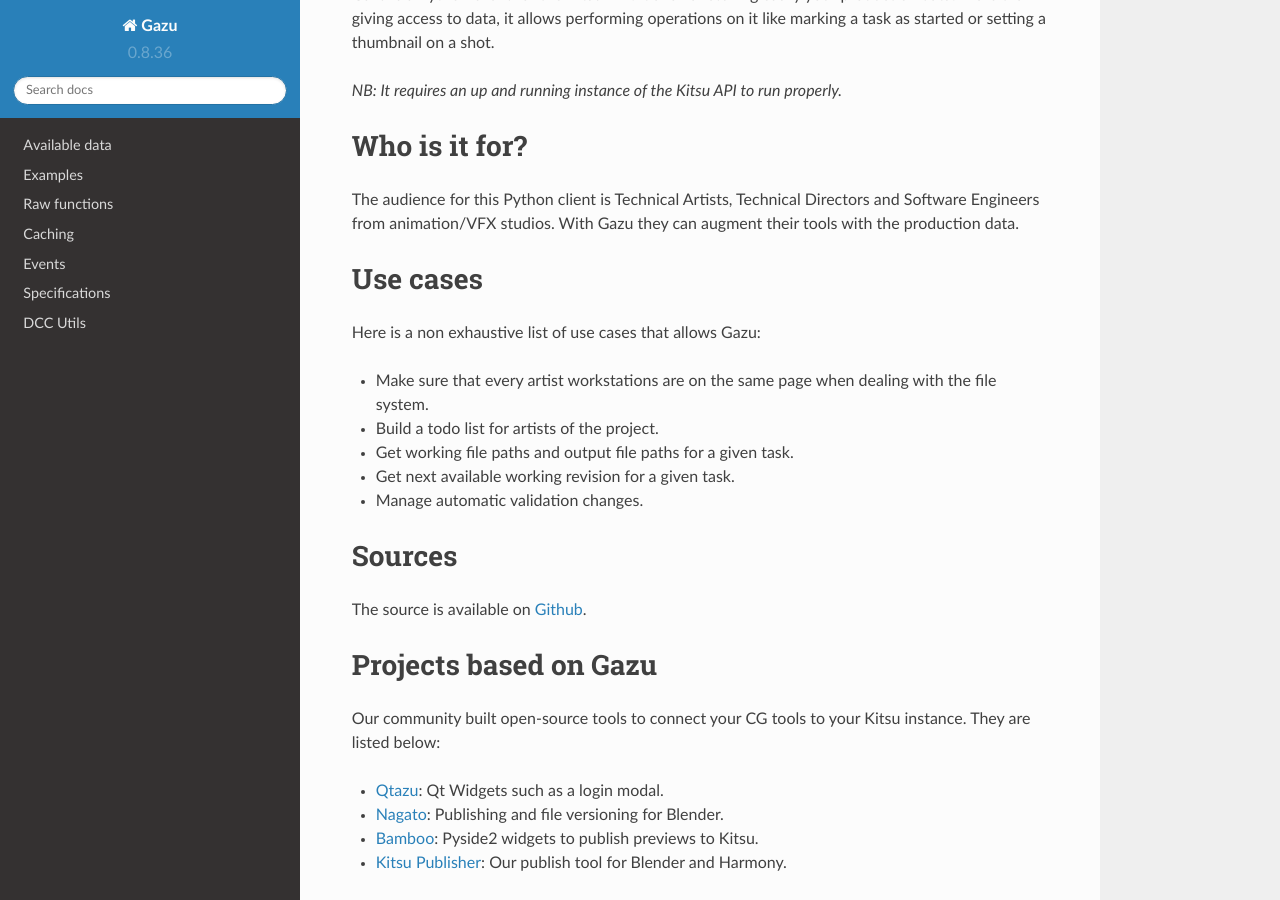
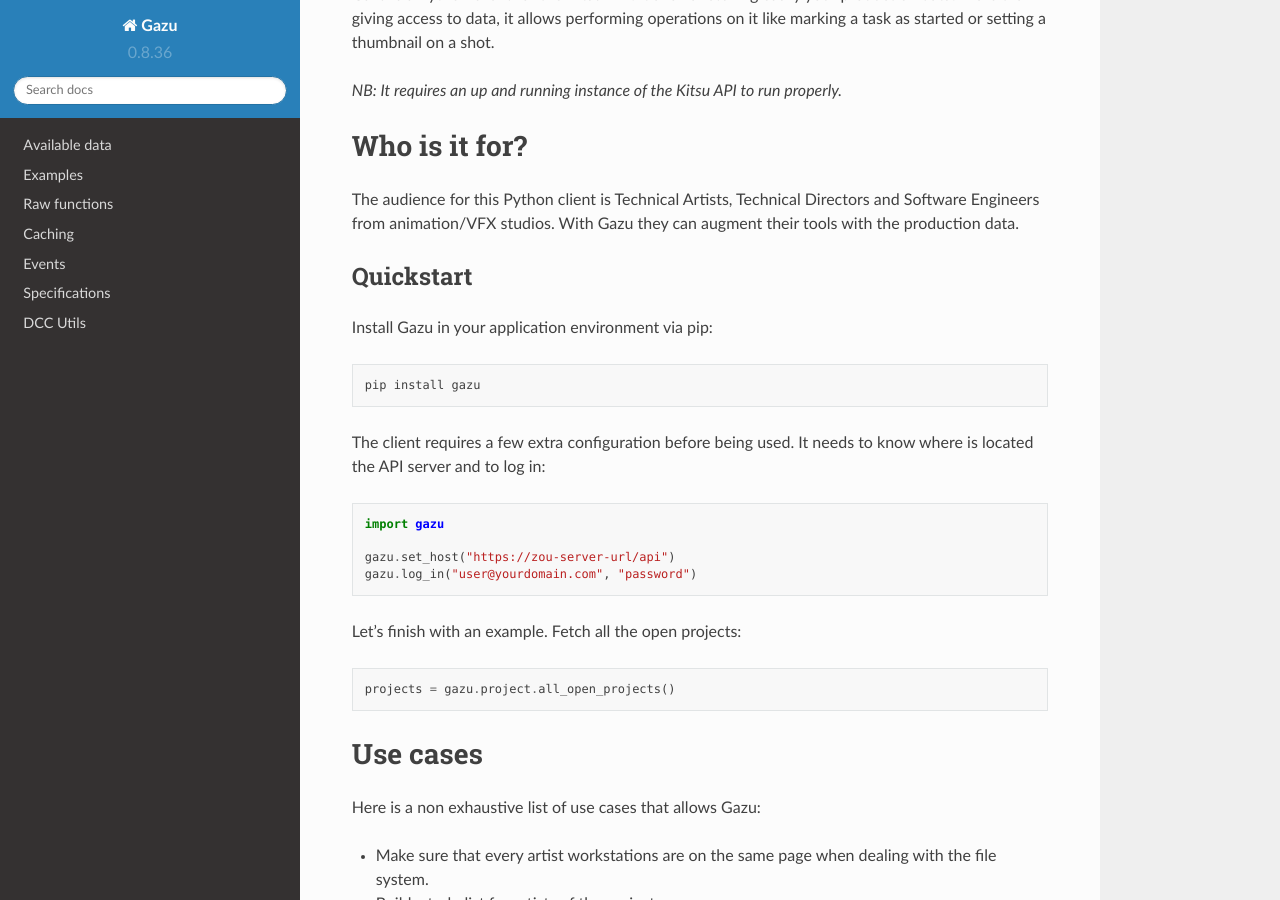
Before and after one commit to cgwire/gazu, a Sphinx documentation site: the page built from docs/source/index.rst, in a window 1280 px wide and 900 px high, scrolled down 329 px. Built offline with Sphinx 7.4.7 and the Read the Docs theme 2.0.0, drawn with Linux system fonts in a browser that asks for light colours; pages that are not in the unit, such as notebooks, are missing from menus.

Commit message:
Add quickstart to the documentation

```diff
--- a/docs/source/index.rst
+++ b/docs/source/index.rst
@@ -21,6 +21,32 @@
 The audience for this Python client is Technical Artists, Technical Directors
 and Software Engineers from animation/VFX studios. With Gazu they can augment their tools
 with the production data.
+
+Quickstart
+----------
+
+Install Gazu in your application environment via pip:
+
+.. code:: bash
+
+    pip install gazu
+
+The client requires a few extra configuration before being used. It
+needs to know where is located the API server and to log in:
+
+.. code:: python
+
+    import gazu
+
+    gazu.set_host("https://zou-server-url/api")
+    gazu.log_in("user@yourdomain.com", "password")
+
+Let's finish with an example. Fetch all the open projects:
+
+::
+
+    projects = gazu.project.all_open_projects()
+
 
 Use cases
 =========
```
